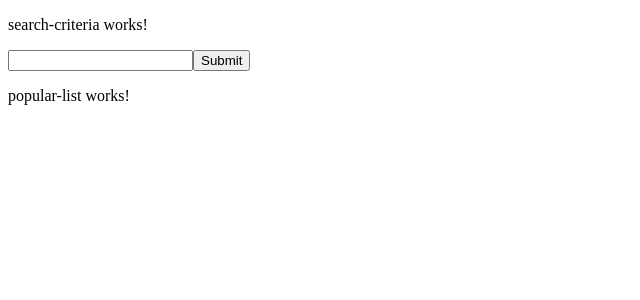
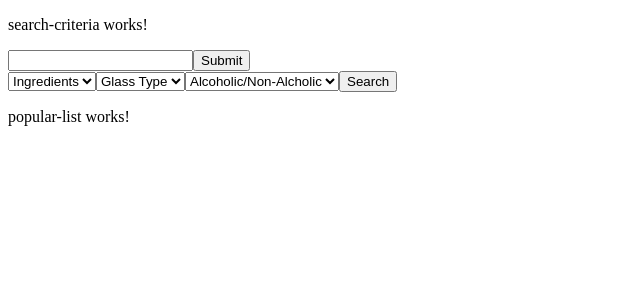
Before and after one commit to sallyquosto/covid-cocktails, an Angular app in the folder covid-cocktails/: page / in a window 1280 px wide. Shown: the top 300 px of the page, without its empty margins (0-640 px from the left). Built offline with nearby package versions, Linux system fonts and the light colour scheme; no server answers.

Commit message:
second attempt at adding filters

```diff
--- a/covid-cocktails/src/app/cocktails.service.ts
+++ b/covid-cocktails/src/app/cocktails.service.ts
@@ -1,6 +1,7 @@
 import { HttpClient } from '@angular/common/http';
 import { EventEmitter, Injectable } from '@angular/core';
 import { Cocktail } from './models/cocktail';
+
 
 @Injectable({
   providedIn: 'root'
@@ -9,6 +10,7 @@ export class CocktailsService {
   cocktails: Cocktail[] = [];
   apiURL: string = 'https://www.thecocktaildb.com/api/json/v2/9973533/search.php?s=';
   popularURL: string = 'https://www.thecocktaildb.com/api/json/v2/9973533/popular.php'
+  drinks: any;
 
   constructor(private http: HttpClient) { }
 
@@ -20,4 +22,16 @@ export class CocktailsService {
     return this.http.get(this.popularURL)
   }
 
+  getIngredients() {
+    return this.http.get('https://www.thecocktaildb.com/api/json/v2/9973533/list.php?i=list');
+  }
+
+  getGlasses() {
+    return this.http.get('https://www.thecocktaildb.com/api/json/v2/9973533/list.php?g=list');
+  }
+
+  getAlcoholic() {
+    return this.http.get('https://www.thecocktaildb.com/api/json/v2/9973533/list.php?a=list');
+  }
+
 }
--- a/covid-cocktails/src/app/search-criteria/search-criteria.component.html
+++ b/covid-cocktails/src/app/search-criteria/search-criteria.component.html
@@ -3,5 +3,18 @@
 <input type="text" #drink />
 <button (click)="searchCocktail(drink.value)">Submit</button>
 
+<form>
+    <select name="ingredients" id="ingredients">
+        <option value="" selected disabled hidden>Ingredients</option>
+        <option *ngFor = "let i of ingredient" [value] = "i.strIngredient1" >{{ i.strIngredient1 }}</option></select>
+    <select name="glass" id="glass">
+        <option value="" selected disabled hidden>Glass Type</option>
+        <option *ngFor = "let g of glass" [value] = "g.name" >{{g.strGlass}}</option></select>
+
+    <select name="alcoholic" id="alcoholic">
+        <option value="" selected disabled hidden>Alcoholic/Non-Alcholic</option>
+        <option *ngFor = "let a of alcoholic" [value] = "a.name" >{{a.strAlcoholic}}</option></select>
+        <button>Search</button>
+</form>
 
 <app-popular-list></app-popular-list>
--- a/covid-cocktails/src/app/search-criteria/search-criteria.component.ts
+++ b/covid-cocktails/src/app/search-criteria/search-criteria.component.ts
@@ -8,8 +8,16 @@ import { Cocktail } from '../models/cocktail';
   templateUrl: './search-criteria.component.html',
   styleUrls: ['./search-criteria.component.css']
 })
+
 export class SearchCriteriaComponent implements OnInit {
-
+  cocktails: Cocktail[] = []
+  ingredient: any
+  glass: any;
+  alcoholic: any;
+  drinks: any;
+  ingredientSelected: any;
+  glassSelected: any;
+  alcoholicSelected: any;
 
   constructor(
     private cocktailsservice: CocktailsService,
@@ -17,6 +25,20 @@ export class SearchCriteriaComponent implements OnInit {
     ) { }
 
   ngOnInit(): void {
+
+    this.cocktailsservice.getIngredients().subscribe((response: any) => {
+      this.ingredient = response['drinks'];
+      // console.log(this.ingredient);
+    });
+
+    this.cocktailsservice.getGlasses().subscribe((response: any) => {
+      this.glass = response['drinks'];
+    });
+
+    this.cocktailsservice.getAlcoholic().subscribe((response: any) => {
+      this.alcoholic = response['drinks'];
+    });
+
   }
   searchCocktail(drink: string) {
     this.cocktailsservice.getCocktail(drink).subscribe((data: any) => {
@@ -36,4 +58,6 @@ export class SearchCriteriaComponent implements OnInit {
     });
 }
 
+
+
   }
```
Also changed, not shown: 1 other file (tests, documents, lock files or other folders).
